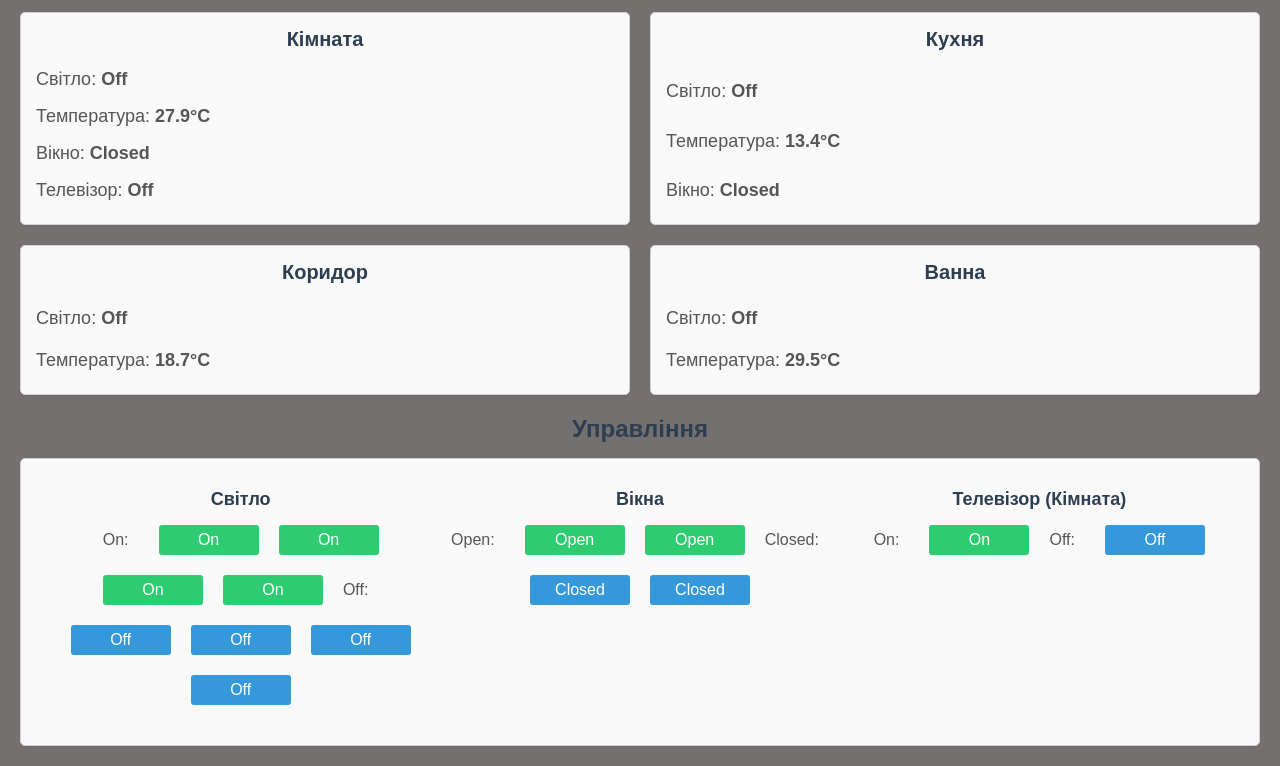
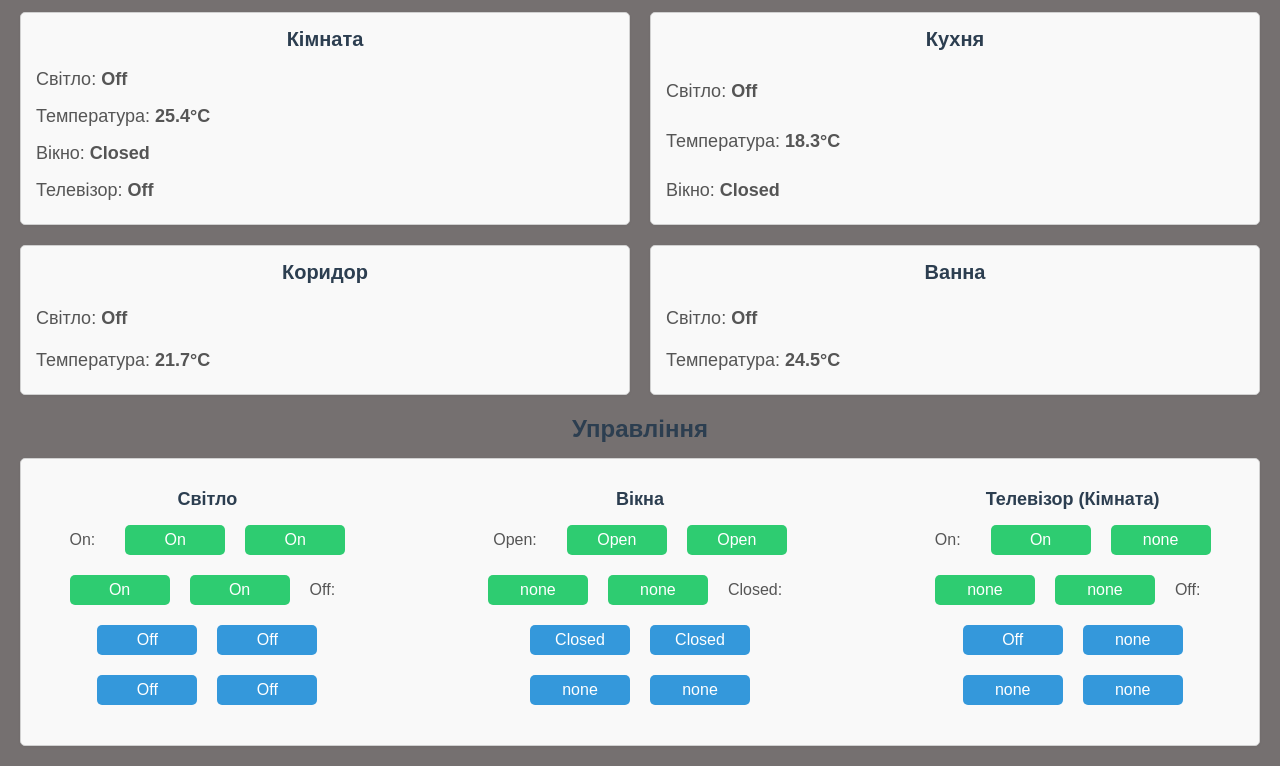
Before and after one commit to Sviat83/smart-house, a plain HTML site: page index.html in a window 1280 px wide. Shown: the part 51-817 px from the top of the page. Drawn offline with Linux system fonts and the light colour scheme.

Commit message:
added none button

```diff
--- a/css/style.css
+++ b/css/style.css
@@ -77,7 +77,7 @@ h1 {
     box-shadow: 0 1px 3px rgba(0, 0, 0, 0.05);
     display: flex; /* Розташовуємо секції в рядок */
     justify-content: space-between; /* Рівномірний розподіл */
-    gap: 20px; /* Відступ між секціями */
+    gap: 120px; /* Відступ між секціями */
 }
 
 .control-section {
@@ -118,7 +118,7 @@ h1 {
 button {
     padding: 6px 12px;
     border: none;
-    border-radius: 3px;
+    border-radius: 5px;
     font-size: 16px;
     color: white;
     cursor: pointer;
--- a/index.html
+++ b/index.html
@@ -66,9 +66,13 @@
                 <span>Open:</span>
                 <button id="zone-1-window-open">Open</button>
                 <button id="zone-2-window-open">Open</button>
+                <button id="zone-2-window-open">none</button>
+                <button id="zone-2-window-open">none</button>
                 <span>Closed:</span>
                 <button id="zone-1-window-close">Closed</button>
                 <button id="zone-2-window-close">Closed</button>
+                <button id="zone-1-window-close">none</button>
+                <button id="zone-1-window-close">none</button>
             </div>
         </div>
 
@@ -78,8 +82,14 @@
             <div class="control-group">
                 <span>On:</span>
                 <button id="zone-1-tv-on">On</button>
+                <button id="zone-1-tv-on">none</button>
+                <button id="zone-1-tv-on">none</button>
+                <button id="zone-1-tv-on">none</button>
                 <span>Off:</span>
                 <button id="zone-1-tv-off">Off</button>
+                <button id="zone-1-tv-off">none</button>
+                <button id="zone-1-tv-off">none</button>
+                <button id="zone-1-tv-off">none</button>
             </div>
         </div>
     </div>
--- a/js/zones.js
+++ b/js/zones.js
@@ -38,9 +38,9 @@ let zonesData = [
 
 // Функція для генерації випадкової температури
 function generateTemperature() {
-    const minTemp = 15;
-    const maxTemp = 30;
-    const baseTemp = Math.random() * (maxTemp - minTemp) + minTemp; // 15–30°C
+    const minTemp = 20;
+    const maxTemp = 25;
+    const baseTemp = Math.random() * (maxTemp - minTemp) + minTemp; // 20–25°C
     const deviation = (Math.random() * 4) - 2; // Похибка ±2°C
     return Math.round((baseTemp + deviation) * 10) / 10; // Округлення до 1 знака
 }
```
